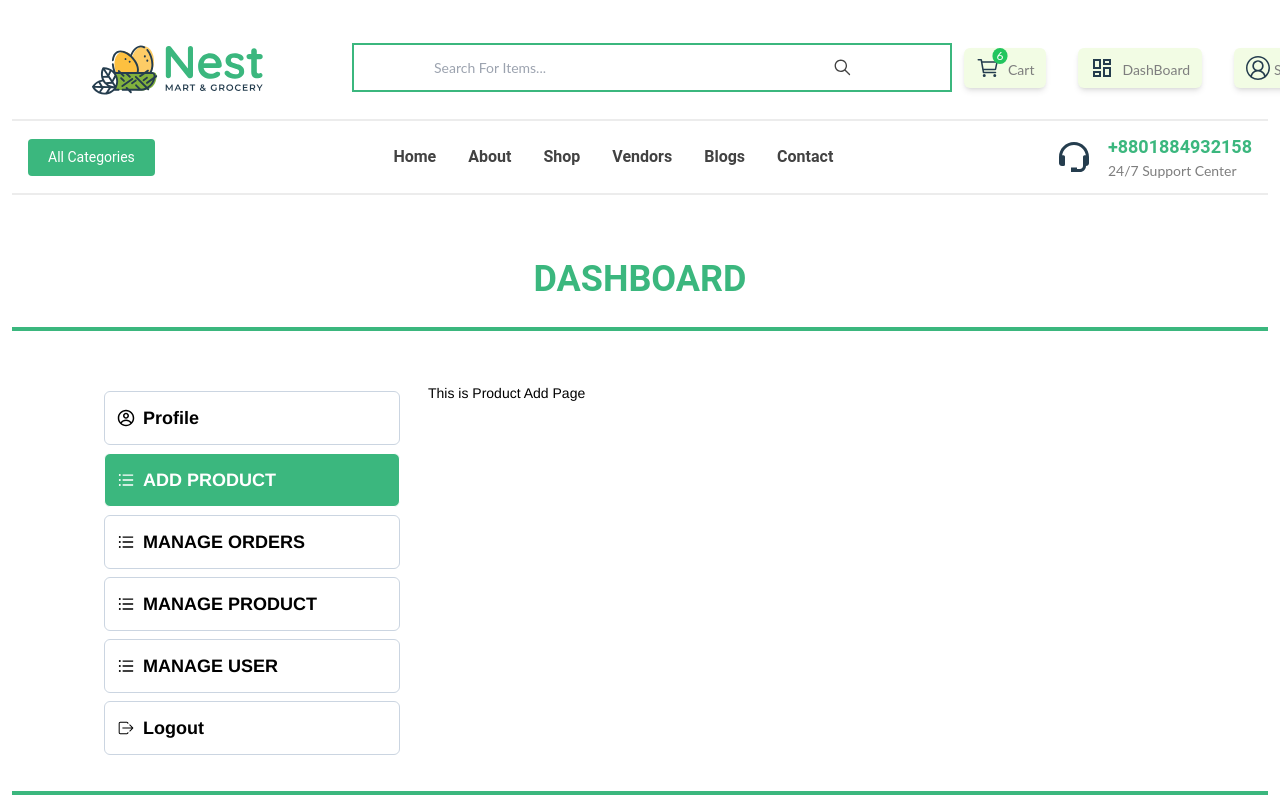
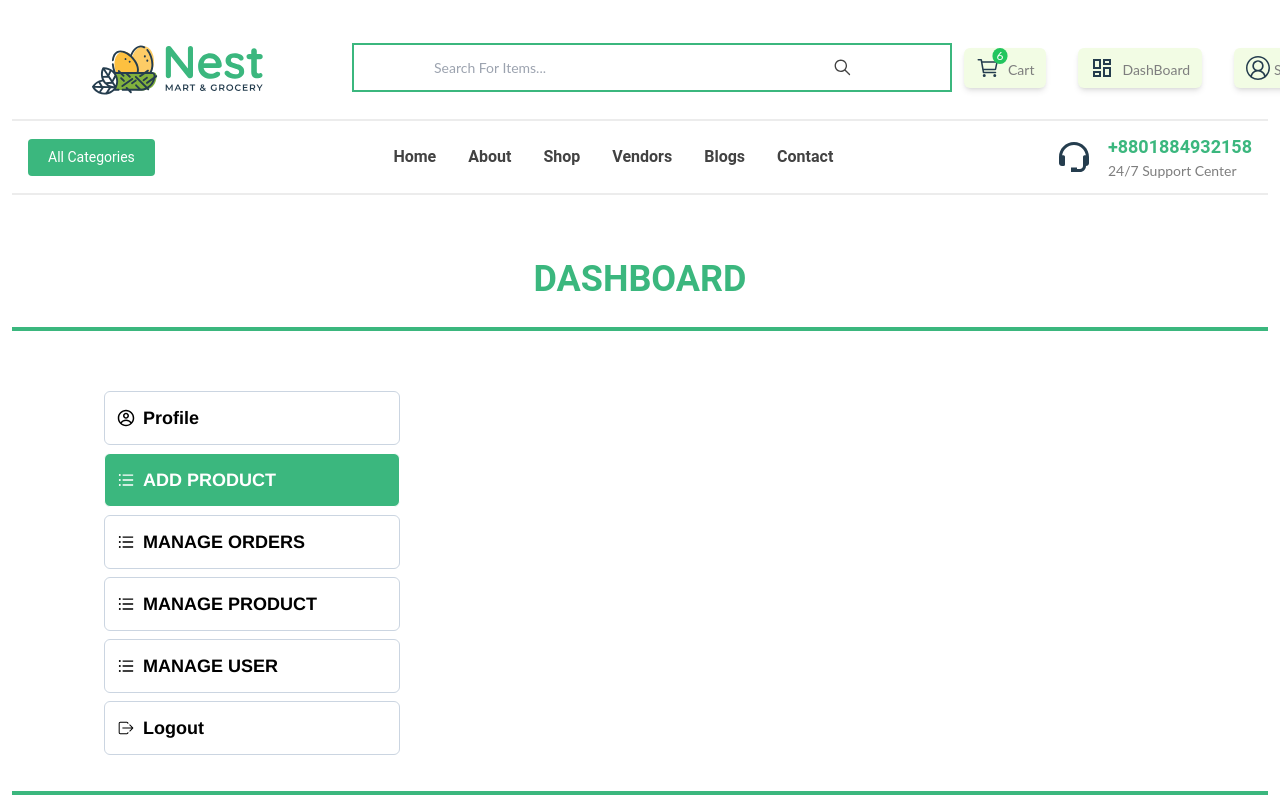
Before and after one commit to emonkhan500/E-Mart-Client, a React (Vite) app: page /dashboard/addproducts in a window 1280 px wide. Shown: the top 800 px of the page. Built offline with nearby package versions, Linux system fonts and the light colour scheme; no server answers.

Commit message:
started working on add page

```diff
--- a/src/AdminThing/AddProduct.jsx
+++ b/src/AdminThing/AddProduct.jsx
@@ -3,7 +3,7 @@ import React from 'react';
 const AddProduct = () => {
     return (
         <div>
-            <h1>This is Product Add Page</h1>
+
         </div>
     );
 };
```
